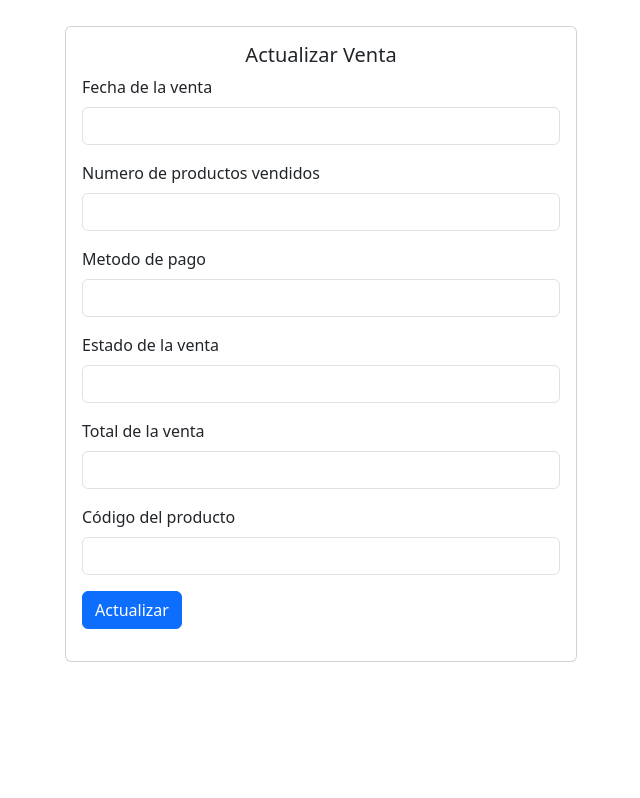
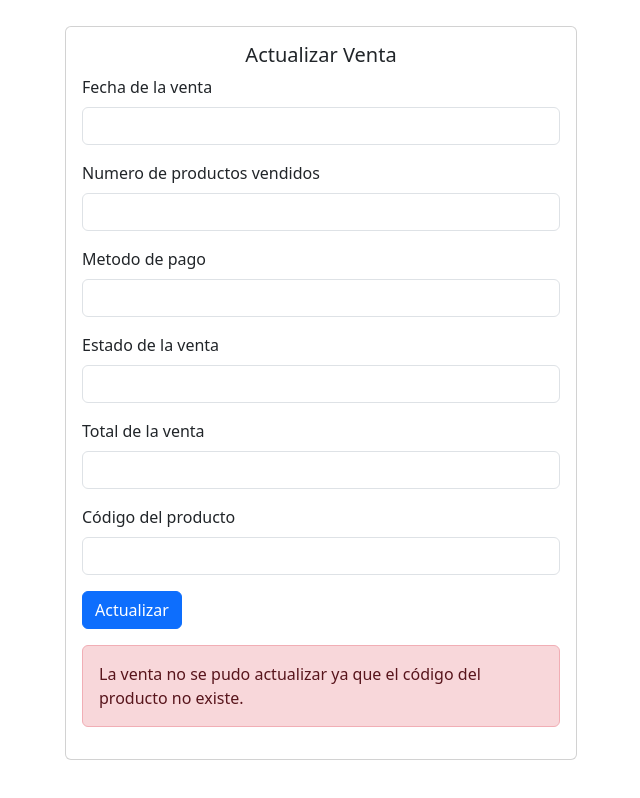
Before and after one commit to AlissonPaez/ManagementSaleHTML, a plain HTML site: page ManagementSaleHTML/updatesale.html in a window 1280 px wide. Both pictures are taken after a click on the button "Actualizar". Shown: the whole page, without its empty margins (319-959 px from the left). Drawn offline with nearby package versions, Linux system fonts and the light colour scheme; no server answers.

Commit message:
dashboard 2

```diff
--- a/ManagementSaleHTML/js/addsale.js
+++ b/ManagementSaleHTML/js/addsale.js
@@ -36,6 +36,8 @@ function addSale(){
         window.location.href = "./dashboard.html";
     })
     .catch(error => {
+        document.getElementById('error-message').innerText = 'La venta no se pudo añadir ya que el código del producto no existe.';
+        document.getElementById('error-message').style.display = 'block';
         console.error('Ocurrió el siguiente error con la operación: ', error);
     });
 }
--- a/ManagementSaleHTML/js/updatesale.js
+++ b/ManagementSaleHTML/js/updatesale.js
@@ -49,6 +49,8 @@ function updateSale(){
         window.location.href = "./dashboard.html";
     })
     .catch(error => {
+        document.getElementById('error-message').innerText = 'La venta no se pudo actualizar ya que el código del producto no existe.';
+        document.getElementById('error-message').style.display = 'block';
         console.error('Ocurrió el siguiente error con la operación: ', error);
     });
 }
--- a/ManagementSaleHTML/updatesale.html
+++ b/ManagementSaleHTML/updatesale.html
@@ -39,6 +39,7 @@
           <div class="mb-3">
             <button type="button" class="btn btn-primary" onclick="updateSale()">Actualizar</button>
           </div>
+          <div class="alert alert-danger" id="error-message" style="display: none;"></div>
         </div>
     </div>
     <script src="https://cdn.jsdelivr.net/npm/bootstrap@5.3.3/dist/js/bootstrap.bundle.min.js" integrity="sha384-YvpcrYf0tY3lHB60NNkmXc5s9fDVZLESaAA55NDzOxhy9GkcIdslK1eN7N6jIeHz" crossorigin="anonymous"></script>
```
Also changed, not shown: ManagementSaleHTML/addsale.html (+1 -0 lines).
